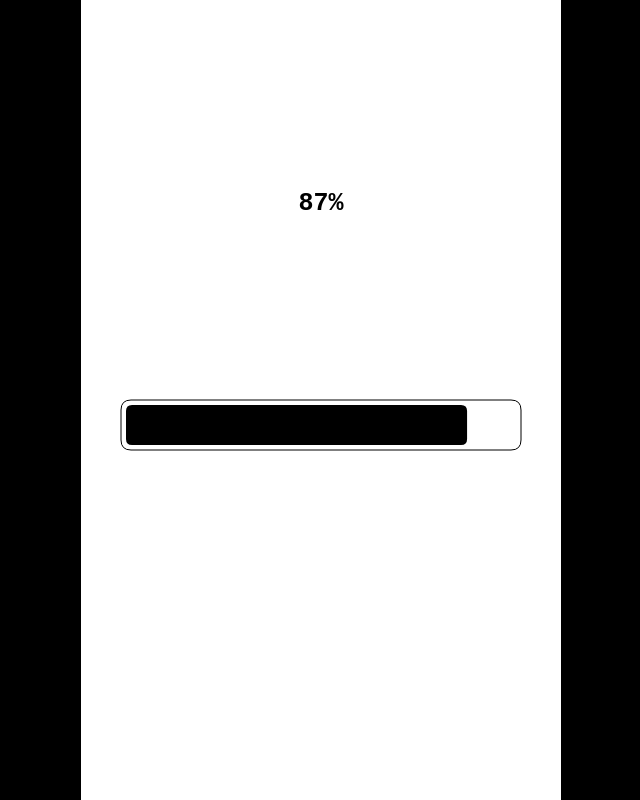
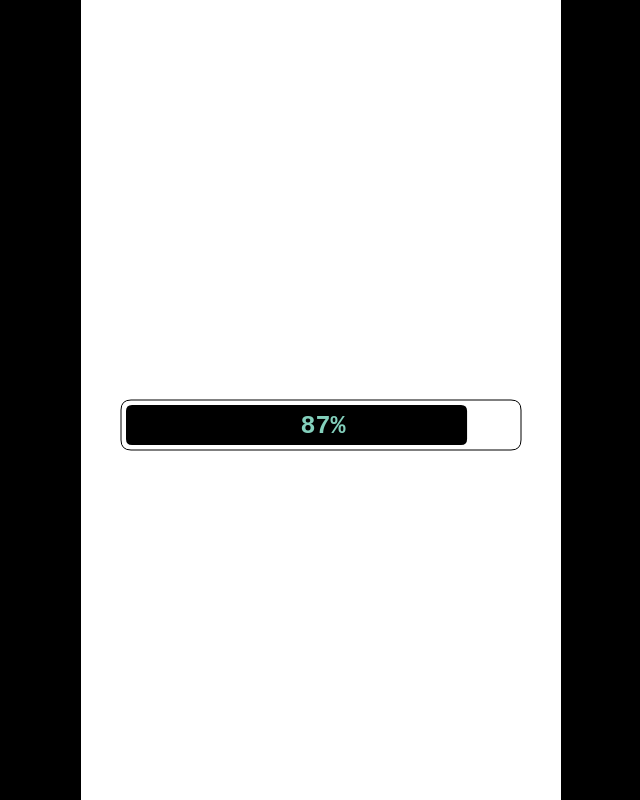
Before and after one commit to ReaGet/Jump-ahead, a plain HTML site: page index.html in a window 1280 px wide. Shown: the whole page, without its empty margins (319-959 px from the left). Drawn offline with Linux system fonts and the light colour scheme.

Commit message:
Changed style of loading bar. Added percents

```diff
--- a/index.html
+++ b/index.html
@@ -165,7 +165,7 @@ JUMP.load = {
 				vx = dx * 0.025;
 			this.barWidth += vx;
 			JUMP.Draw.roundRect(45, 405, this.barWidth, 40, 6, true, "#000");
-			JUMP.Draw.text(~~(percent * 100) + "%", JUMP.WIDTH / 2, 210, 25);
+			JUMP.Draw.text(~~(percent * 100) + "%", JUMP.WIDTH / 2 + 2, 433, 25, "#83d0bc");
 		}
 	}
 };
```
